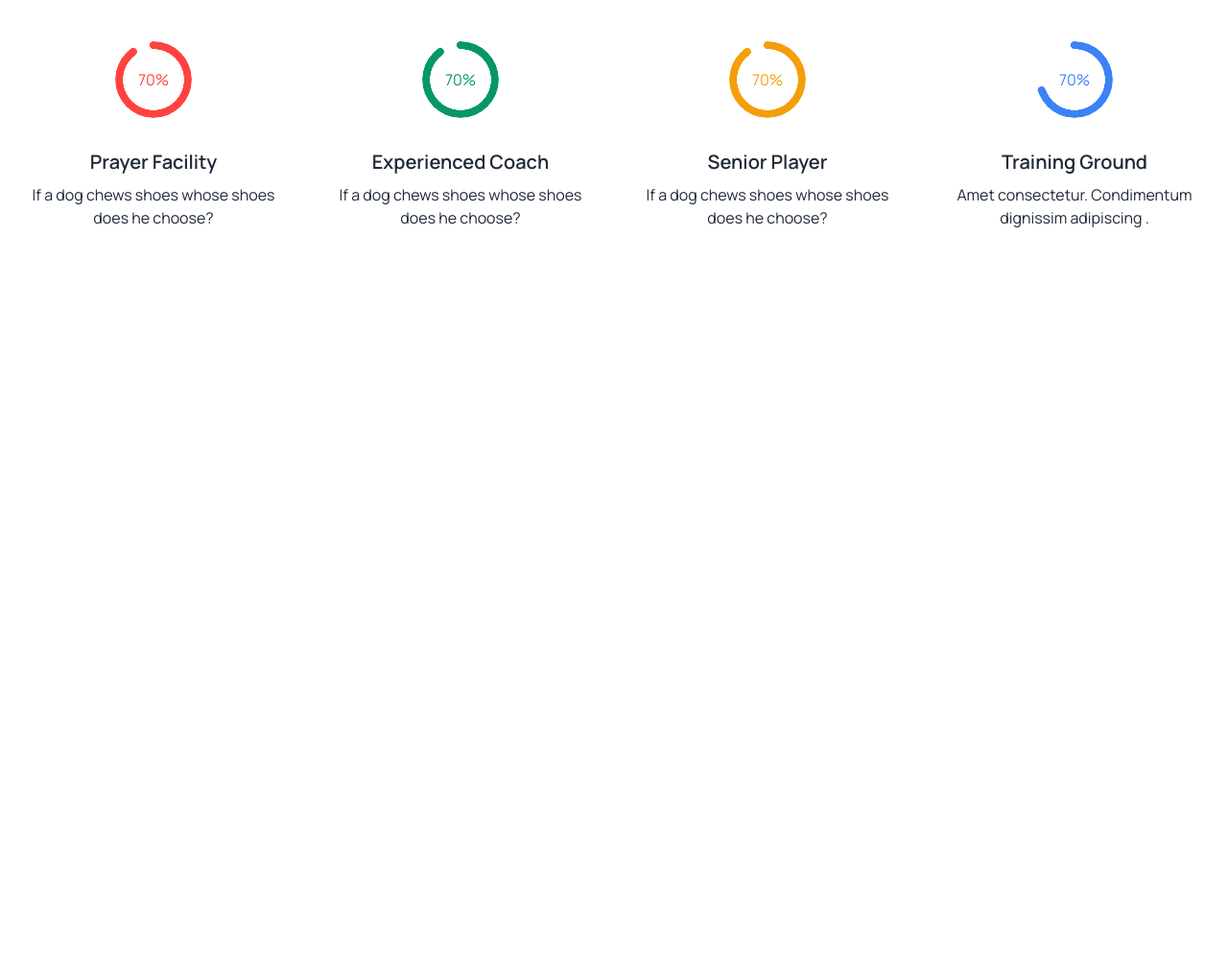
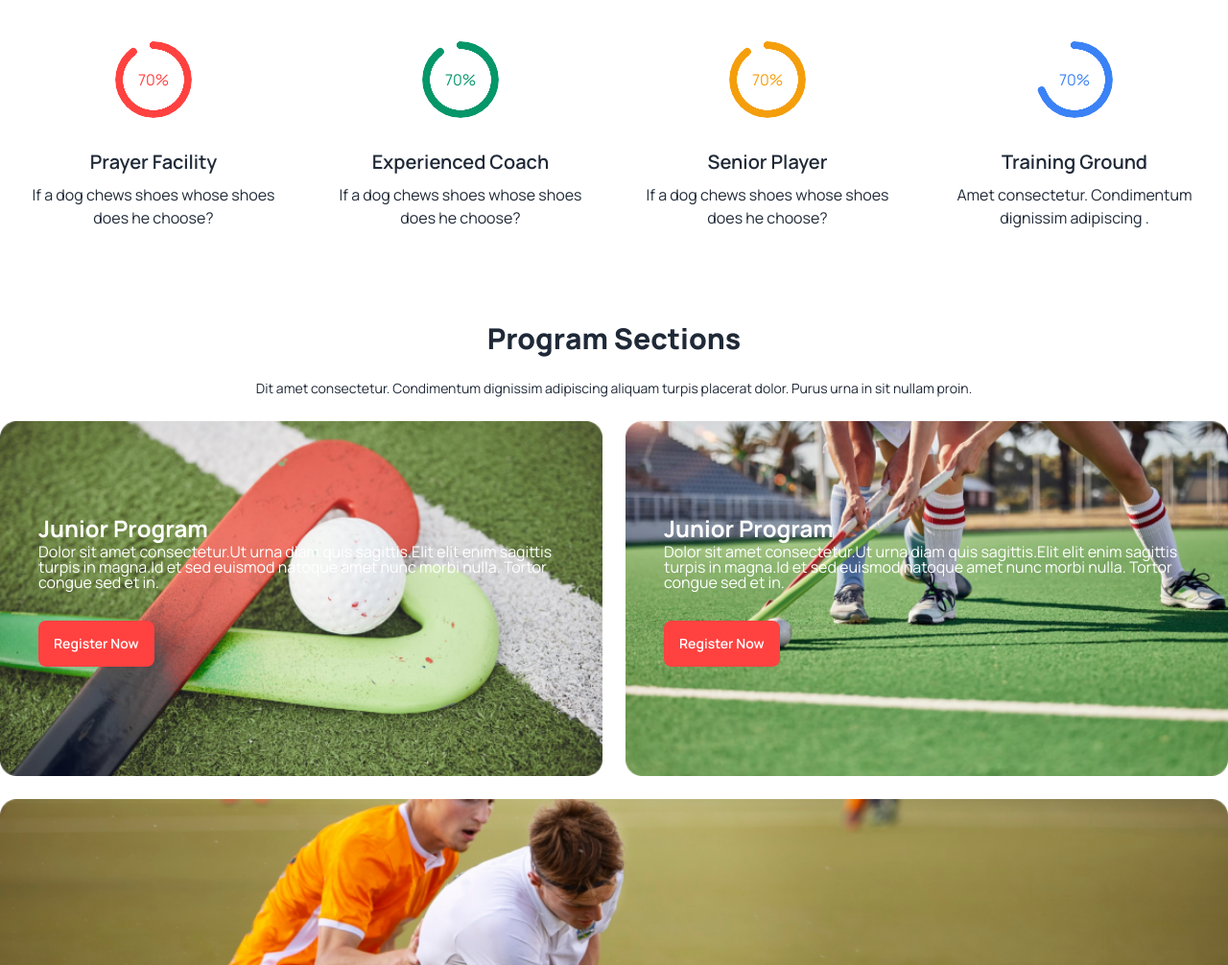
Before and after one commit to jawadkij1/Hockey, a plain HTML site: page index.html in a window 1280 px wide. Shown: the part 1174-2180 px from the top of the page at 96% size. Before the commit the page ends 1509 px from the top, so only its background shows below. Drawn offline with nearby package versions, Linux system fonts and the light colour scheme.

Commit message:
program sections updated

```diff
--- a/index.html
+++ b/index.html
@@ -41,7 +41,7 @@
     </style>
   </head>
   <body class="font-manrope">
-    <header class= "sm:container sm:mx-auto">
+    <header class= "sm:container sm:mx-auto container mx-auto">
         <nav>
             <div class="navbar">
               <div class="navbar-start">
@@ -112,7 +112,7 @@
           </nav>
     </header>
 
-    <main class="sm:container sm:mx-auto " >
+    <main class="sm:container sm:mx-auto container mx-auto" >
         <section class="my-14 justify-center items-center">
             <div class="carousel w-full rounded-2xl ">
                 <div id="slide1" class="carousel-item relative w-full">
@@ -174,6 +174,33 @@
                       <p>Amet consectetur. Condimentum dignissim adipiscing .</p>
                     </div>
          </section>
+         <section class="space-y-6">
+          <h3 class="text-center text-3xl font-extrabold ">
+            Program Sections
+          </h3>
+          <p class="text-center text-sm font-normal">Dit amet consectetur. Condimentum dignissim adipiscing aliquam turpis placerat dolor. Purus urna in sit nullam proin. </p>
+
+          <div class="grid lg:grid-cols-2  gap-6">
+            <div class="relative">
+              <h4 class=" text-white text-2xl font-bold h-9 items-center text-center absolute px-10 py-24">Junior Program</h4>
+              <p class="text-white absolute font-mediumtext-center items-center px-10 py-32 leading-4">Dolor sit amet consectetur.Ut urna diam quis sagittis.Elit elit enim sagittis turpis in magna.Id et sed euismod natoque amet nunc morbi nulla. Tortor congue sed et in.</p>
+              <button class="btn bg-hockey-primary border-none rounded-lg absolute text-white mx-10 mt-52 px-4 py-2  ">Register Now</button>
+              <img src="Images/2.png" class=" w-full h-full object-cover ">
+            </div>
+            <div class="relative">
+              <h4 class=" text-white text-2xl font-bold h-9 items-center text-center absolute px-10 py-24">Junior Program</h4>
+              <p class="text-white absolute font-mediumtext-center items-center px-10 py-32 leading-4">Dolor sit amet consectetur.Ut urna diam quis sagittis.Elit elit enim sagittis turpis in magna.Id et sed euismod natoque amet nunc morbi nulla. Tortor congue sed et in.</p>
+              <button class="btn bg-hockey-primary border-none rounded-lg absolute text-white mx-10 mt-52 px-4 py-2">Register Now</button>
+              <img src="Images/3.png" class=" w-full h-full object-cover  ">
+            </div>
+          </section>
+          <div class="my-6">
+            <img src="Images/4.png" class=" w-full h-full object-cover">
+          </div>
+
+
+
+
 
 
 
```
